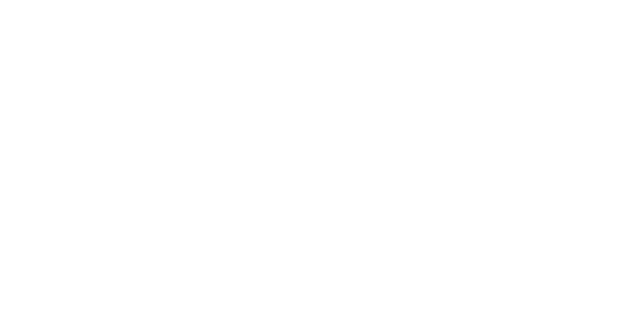
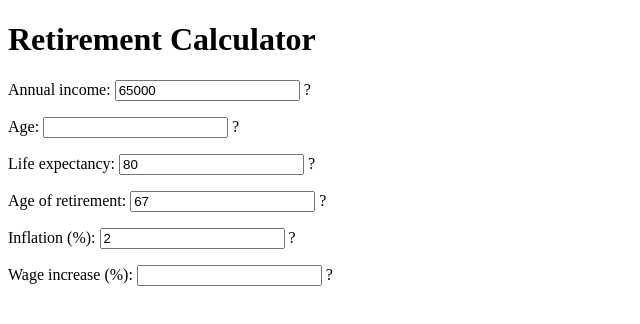
Before and after one commit to chentetran/lux-calculators, a website: page public/retirement.html in a window 1280 px wide. Shown: the whole page, without its empty margins (0-640 px from the left). Drawn offline with nearby package versions, Linux system fonts and the light colour scheme.

Commit message:
about halfway done with retirement calculator form

```diff
--- a/public/retirement.html
+++ b/public/retirement.html
@@ -2,8 +2,70 @@
 <html>
 <head>
 	<title>Retirement Calculator</title>
+	<meta charset="UTF-8">
+	<script src="https://ajax.googleapis.com/ajax/libs/jquery/3.1.0/jquery.min.js"></script>
+	<script type="text/javascript">
+		$(document).ready( () => {
+
+			// Annual Income
+			$("#annualIncomeInfo").hover( () => {
+				$("#annualIncomeInfo").html("Please enter how much your total annual income is. If you don't currently have an annual income then feel free to enter the amount you assume you'll be making or keep the average that we've set for you.");
+			}, () => {
+				$("#annualIncomeInfo").html("?");
+			});
+
+			// Age
+			$("#ageInfo").hover( () => {
+				$("#ageInfo").html("Tell us how old you are so we can figure out how many years you have between now and retirement. Don't be shy, we won't tell anyone ;)");
+			}, () => {
+				$("#ageInfo").html("?");
+			});
+
+		});
+	</script>
 </head>
 <body>
+	<form
+		method="post"
+		action="https://lux-calculators.herokuapp.com/retirement">
 
+		<h1>Retirement Calculator</h1>
+
+		<p>Annual income:
+			<input type="number" name="annualIncome" value="65000" step="1000" min="0" required />
+			<span id="annualIncomeInfo">?</span>
+		</p>
+
+		<p>Age:
+			<input type="number" name="age" step="1" min="0" required />
+			<span id="ageInfo">?</span>
+		</p>
+
+		<p>Life expectancy:
+			<input type="number" name="lifeExpectancy" step="1" min="0" value="80" required />
+			<span id="lifeExpectancyInfo">?</span>
+		</p>
+
+<!-- 		<p>Years until retirement:
+			<input type="number" name="age" step="1" value= required />
+			<span id="ageInfo">?</span>
+		</p> -->
+
+		<p>Age of retirement:
+			<input type="number" name="ageOfRetirement" step="1" min="0" value="67" required />
+			<span id="ageOfRetirementInfo">?</span>
+		</p>
+
+		<p>Inflation (%):
+			<input type="number" name="inflation" step="1" value="2" min="0" required />
+			<span id="inflationInfo">?</span>
+		</p>
+
+		<p>Wage increase (%):
+			<input type="number" name="wageIncrease" step="1" min="0" required />
+			<span id="wageIncreaseInfo">?</span>
+		</p>
+
+	</form>
 </body>
 </html>
```
Also changed, not shown: index.js (+10 -0 lines).
